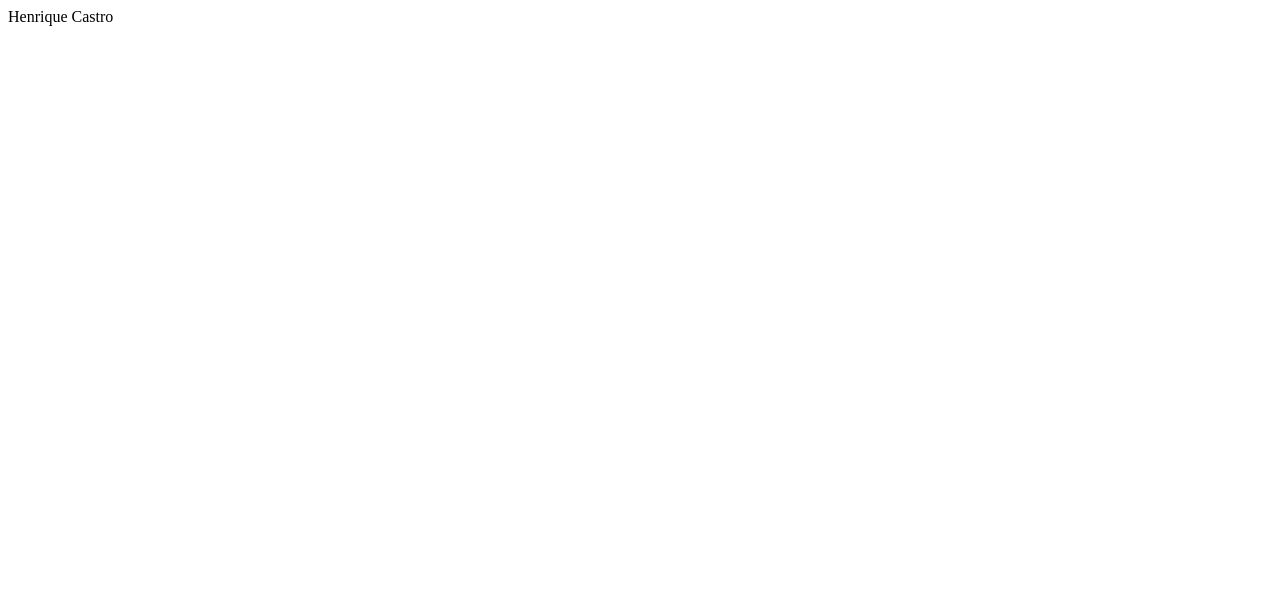
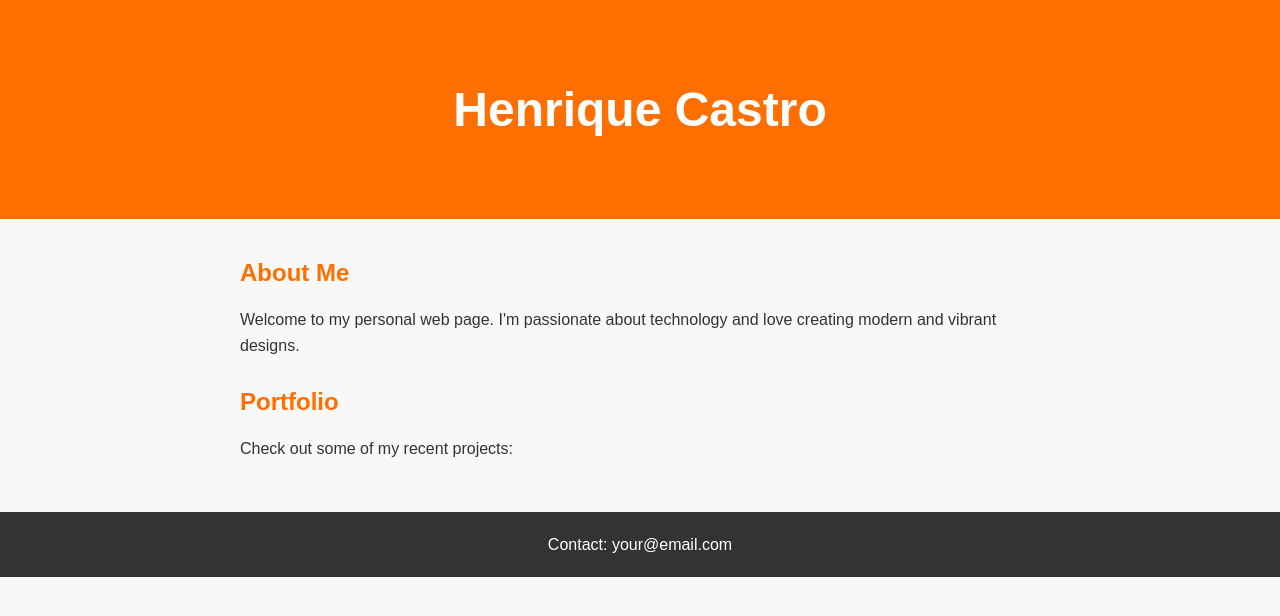
Before and after one commit to w3b3/descomplicando-projetos, a plain HTML site: page index.html in a window 1280 px wide. Drawn offline with Linux system fonts and the light colour scheme.

Commit message:
Update index.html

```diff
--- a/index.html
+++ b/index.html
@@ -1 +1,89 @@
-Henrique Castro
+<!DOCTYPE html>
+<html lang="en">
+<head>
+    <meta charset="UTF-8">
+    <meta name="viewport" content="width=device-width, initial-scale=1.0">
+    <title>Henrique Castro</title>
+    <link rel="stylesheet" href="styles.css">
+</head>
+<body>
+  <style>
+    /* styles.css */
+body {
+    font-family: Arial, sans-serif;
+    margin: 0;
+    padding: 0;
+    background-color: #f8f8f8;
+    color: #333;
+}
+
+header {
+    background-color: #ff6f00;
+    text-align: center;
+    padding: 50px 0;
+}
+
+header h1 {
+    font-size: 48px;
+    color: #fff;
+}
+
+main {
+    max-width: 800px;
+    margin: 0 auto;
+    padding: 20px;
+}
+
+section {
+    margin-bottom: 30px;
+}
+
+h2 {
+    font-size: 24px;
+    color: #ff6f00;
+}
+
+p {
+    font-size: 16px;
+    line-height: 1.6;
+}
+
+footer {
+    text-align: center;
+    padding: 20px;
+    background-color: #333;
+    color: #fff;
+}
+
+footer p {
+    margin: 0;
+}
+
+/* Add more styles as needed to achieve your desired look */
+
+  </style>
+    <header>
+        <!-- Add your banner here -->
+        <h1>Henrique Castro</h1>
+    </header>
+
+    <main>
+        <!-- Add your content here -->
+        <section>
+            <h2>About Me</h2>
+            <p>Welcome to my personal web page. I'm passionate about technology and love creating modern and vibrant designs.</p>
+        </section>
+
+        <section>
+            <h2>Portfolio</h2>
+            <p>Check out some of my recent projects:</p>
+            <!-- Add your portfolio items here -->
+        </section>
+    </main>
+
+    <footer>
+        <!-- Add your footer content here -->
+        <p>Contact: your@email.com</p>
+    </footer>
+</body>
+</html>
```
